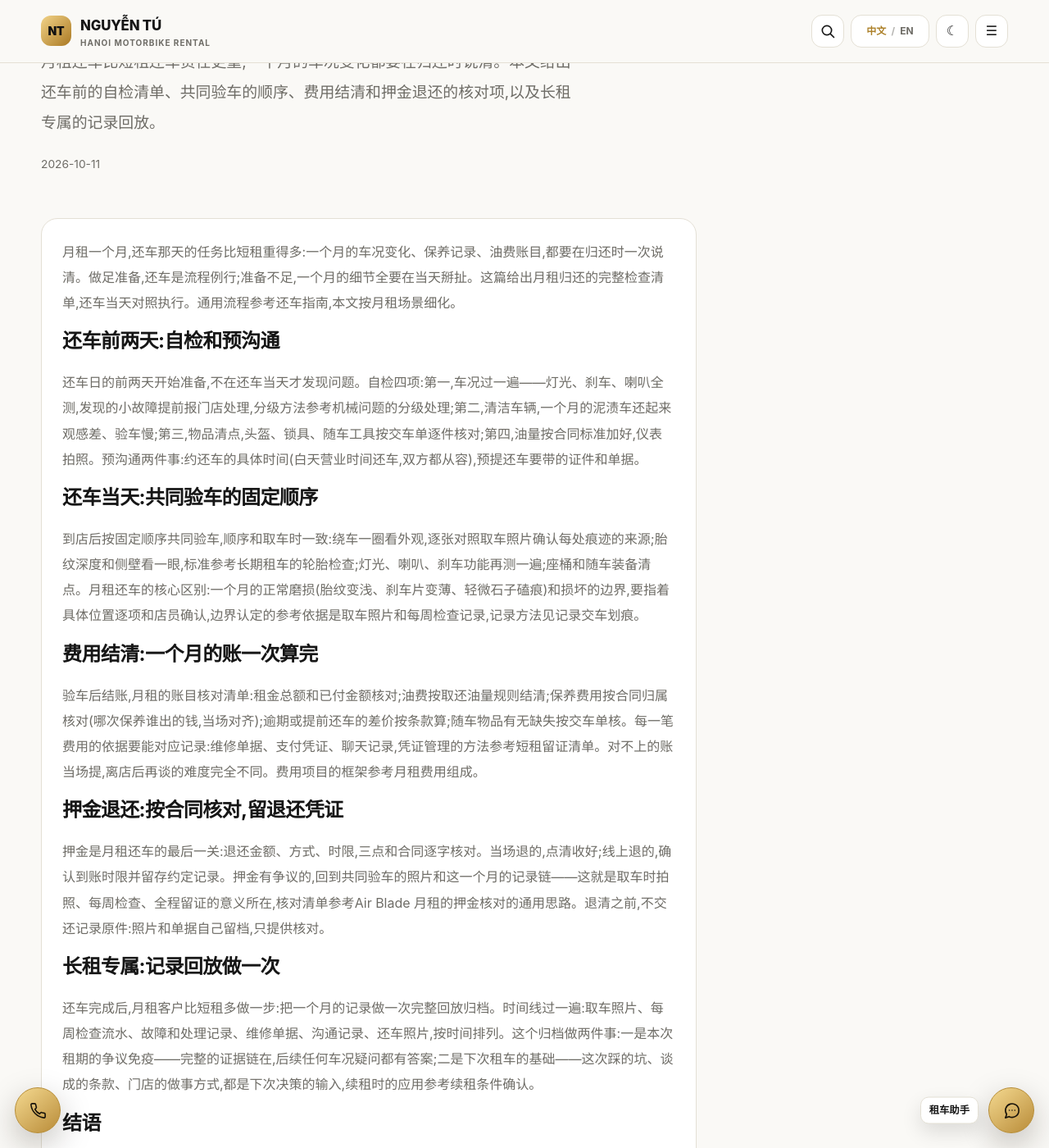
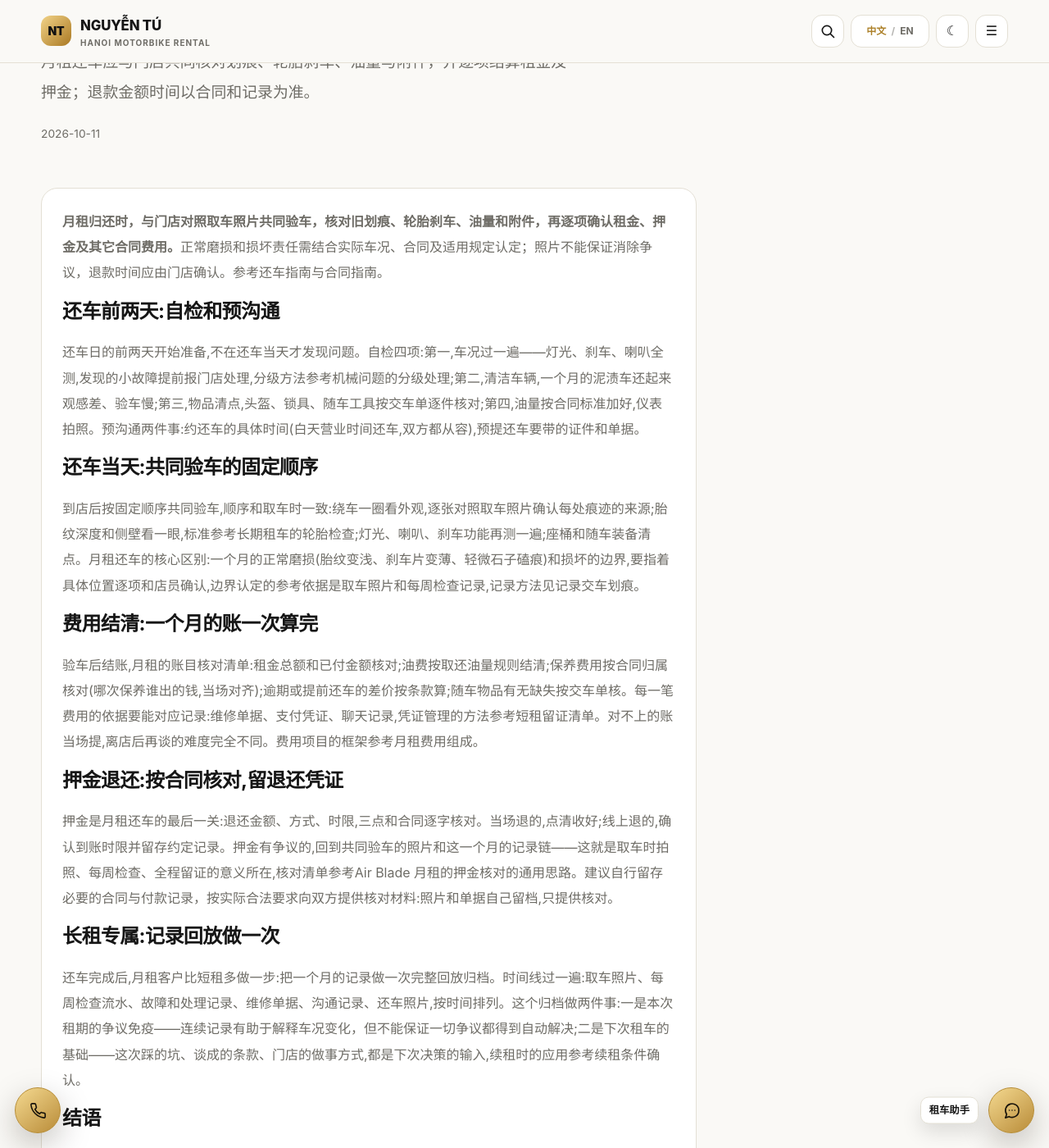
Before and after one commit to thuexemayhanoi/china, a Jekyll site: the page built from _posts/2026-10-11-hanoi-rental-longterm-19.md, in a window 1280 px wide and 1400 px high, scrolled down 221 px. Shown: the whole window at 82% size. Built offline with Jekyll 4.4.1, drawn with Linux system fonts in a browser that asks for light colours.

Commit message:
seo(china): correct answer-first P2 article longterm-19

```diff
--- a/_posts/2026-10-11-hanoi-rental-longterm-19.md
+++ b/_posts/2026-10-11-hanoi-rental-longterm-19.md
@@ -5,14 +5,15 @@ topic: "rental"
 subtopic: "monthly"
 permalink: "/blog/hanoi-rental-longterm-19/"
 title: "月租车辆归还时应该检查什么"
-description: "月租还车比短租还车责任更重,一个月的车况变化都要在归还时说清。本文给出还车前的自检清单、共同验车的顺序、费用结清和押金退还的核对项,以及长租专属的记录回放。"
+description: "月租还车应与门店共同核对划痕、轮胎刹车、油量与附件，并逐项结算租金及押金；退款金额时间以合同和记录为准。"
+last_modified_at: "2026-10-12"
 primary_keyword: "河内摩托车月租"
 date: "2026-10-11 17:37:50 +0700"
 seo_silo: "rental/monthly"
 breadcrumbs: [{"label": "博客", "href": "/blog/"}, {"label": "专题", "href": "/topics/rental/monthly/"}, {"label": "月租车辆归还时应该检查什么"}]
 publication_method: "automated_qa"
 ---
-月租一个月,还车那天的任务比短租重得多:一个月的车况变化、保养记录、油费账目,都要在归还时一次说清。做足准备,还车是流程例行;准备不足,一个月的细节全要在当天掰扯。这篇给出月租归还的完整检查清单,还车当天对照执行。通用流程参考[还车指南](/topics/guides/returns/),本文按月租场景细化。
+**月租归还时，与门店对照取车照片共同验车，核对旧划痕、轮胎刹车、油量和附件，再逐项确认租金、押金及其它合同费用。**正常磨损和损坏责任需结合实际车况、合同及适用规定认定；照片不能保证消除争议，退款时间应由门店确认。参考[还车指南](/topics/guides/returns/)与[合同指南](/topics/guides/contracts/)。
 
 ## 还车前两天:自检和预沟通
 
@@ -28,11 +29,11 @@ publication_method: "automated_qa"
 
 ## 押金退还:按合同核对,留退还凭证
 
-押金是月租还车的最后一关:退还金额、方式、时限,三点和合同逐字核对。当场退的,点清收好;线上退的,确认到账时限并留存约定记录。押金有争议的,回到共同验车的照片和这一个月的记录链——这就是取车时拍照、每周检查、全程留证的意义所在,核对清单参考[Air Blade 月租的押金核对](/blog/hanoi-rental-longterm-14/)的通用思路。退清之前,不交还记录原件:照片和单据自己留档,只提供核对。
+押金是月租还车的最后一关:退还金额、方式、时限,三点和合同逐字核对。当场退的,点清收好;线上退的,确认到账时限并留存约定记录。押金有争议的,回到共同验车的照片和这一个月的记录链——这就是取车时拍照、每周检查、全程留证的意义所在,核对清单参考[Air Blade 月租的押金核对](/blog/hanoi-rental-longterm-14/)的通用思路。建议自行留存必要的合同与付款记录，按实际合法要求向双方提供核对材料:照片和单据自己留档,只提供核对。
 
 ## 长租专属:记录回放做一次
 
-还车完成后,月租客户比短租多做一步:把一个月的记录做一次完整回放归档。时间线过一遍:取车照片、每周检查流水、故障和处理记录、维修单据、沟通记录、还车照片,按时间排列。这个归档做两件事:一是本次租期的争议免疫——完整的证据链在,后续任何车况疑问都有答案;二是下次租车的基础——这次踩的坑、谈成的条款、门店的做事方式,都是下次决策的输入,续租时的应用参考[续租条件确认](/blog/hanoi-rental-longterm-09/)。
+还车完成后,月租客户比短租多做一步:把一个月的记录做一次完整回放归档。时间线过一遍:取车照片、每周检查流水、故障和处理记录、维修单据、沟通记录、还车照片,按时间排列。这个归档做两件事:一是本次租期的争议免疫——连续记录有助于解释车况变化，但不能保证一切争议都得到自动解决;二是下次租车的基础——这次踩的坑、谈成的条款、门店的做事方式,都是下次决策的输入,续租时的应用参考[续租条件确认](/blog/hanoi-rental-longterm-09/)。
 
 ## 结语
 
```
